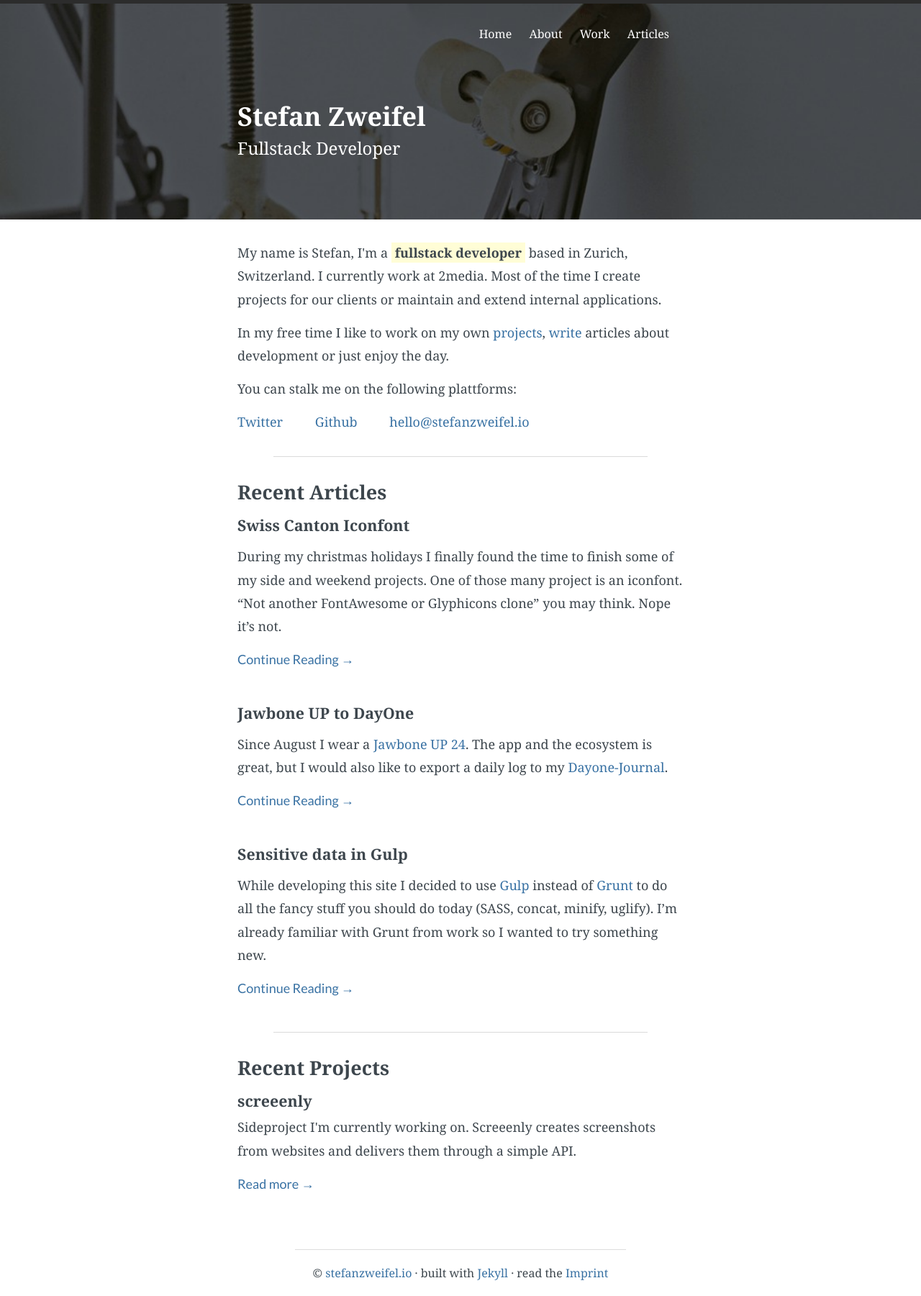
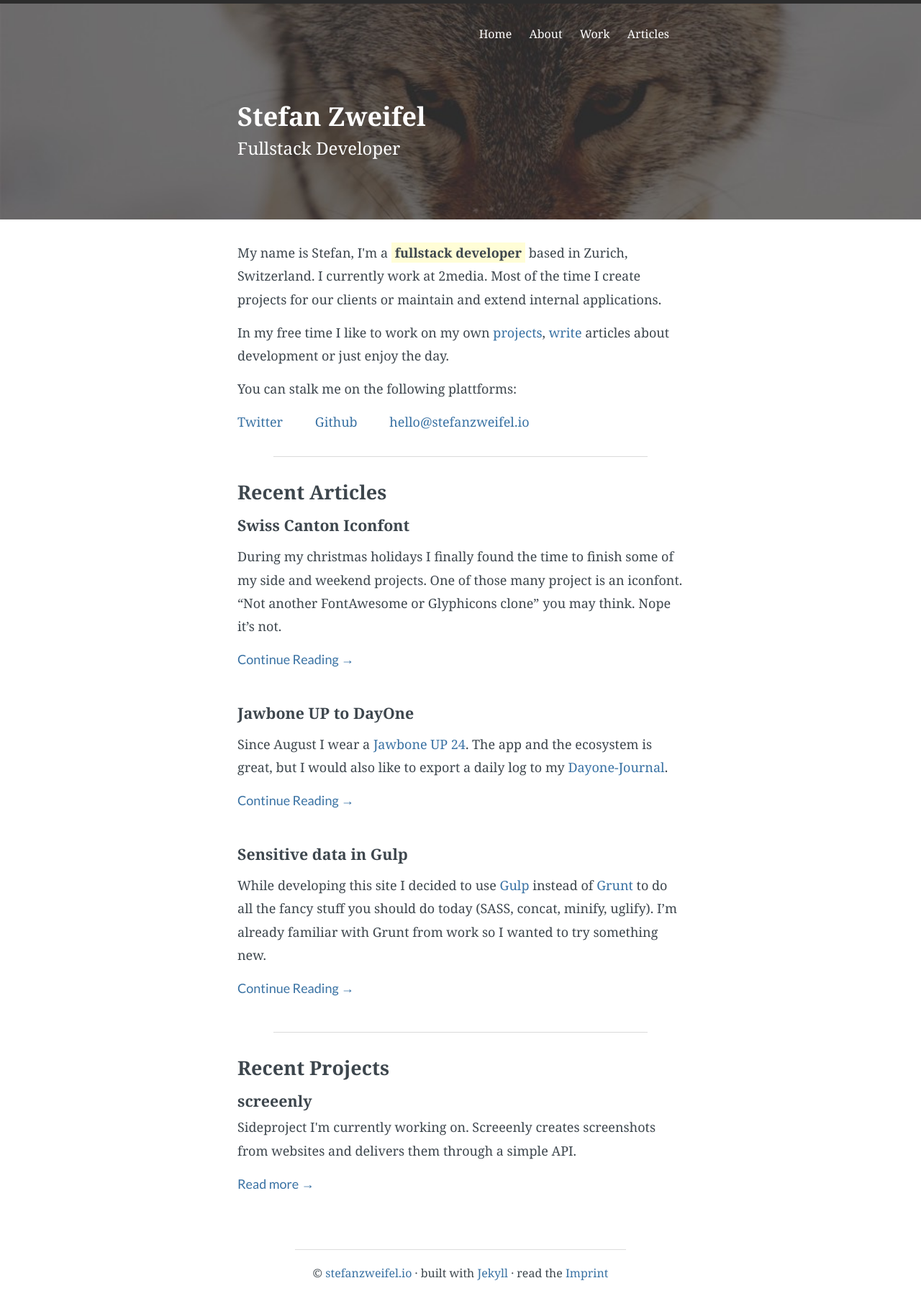
Before and after one commit to daybugging/stefanzweifel.io, a Jekyll site: the page built from index.html, in a window 1280 px wide. Shown: the whole page at 72% size. Built offline with Jekyll 4.4.1, drawn with Linux system fonts in a browser that asks for light colours.

Commit message:
Changed background image

```diff
--- a/_dev/sass/style.scss
+++ b/_dev/sass/style.scss
@@ -29,9 +29,9 @@
     background: $dark-gray;
     color: $white;
     min-height: 300px;
-    background-image: url('/img/background-skateboard.jpg');
+    background-image: url('/img/background-fox.jpg');
     // background-attachment: fixed;
-    background-position: center top;
+    background-position: center center;
     background-repeat: no-repeat;
     background-size: cover;
 }
```
Also changed, not shown: css/style.css, img/background-fox.jpg (added).
